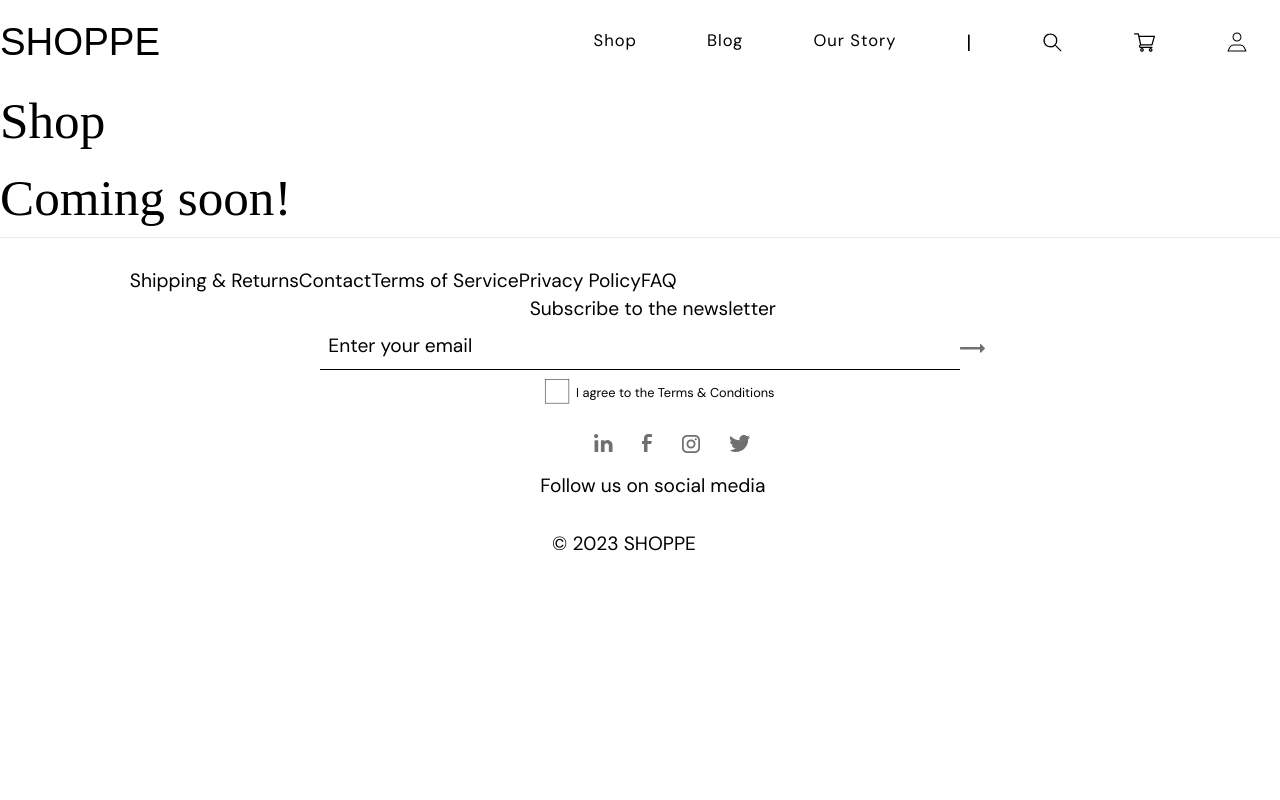
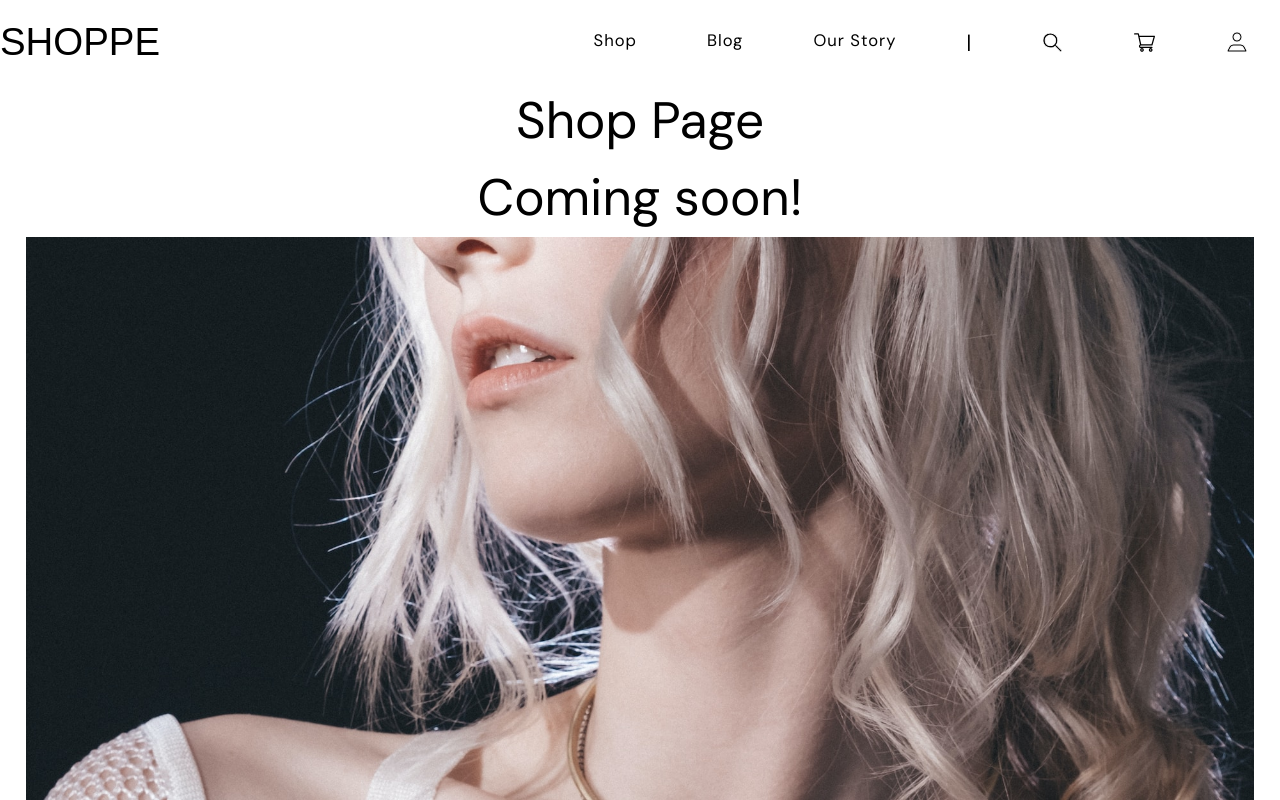
Before and after one commit to danieldraganweb/shoppe-next-app, a Next.js app: page /shop in a window 1280 px wide. Shown: the top 800 px of the page. Built offline with nearby package versions, Linux system fonts and the light colour scheme; a web font is replaced by a local one.

Commit message:
add contetn to shop page

```diff
--- a/app/shop/page.tsx
+++ b/app/shop/page.tsx
@@ -1,11 +1,23 @@
+import styles from "../styles/pages/shop.module.scss";
 import React from "react";
-
+import Image from "next/image";
 const Shop = () => {
   return (
-    <div>
-      <h1>Shop</h1>
-      <h1>Coming soon!</h1>
-    </div>
+    <>
+      <div className={styles.container}>
+        <h1>Shop Page</h1>
+      </div>
+      <div className={styles.container}>
+        <h1>Coming soon!</h1>
+      </div>
+      <Image
+        src="/our-story.jpg"
+        alt="Coming Soon"
+        width={500}
+        height={750}
+        className={styles["img"]}
+      />
+    </>
   );
 };
 
--- a/app/styles/components/Navbar.module.scss
+++ b/app/styles/components/Navbar.module.scss
@@ -20,19 +20,19 @@
       color: $primary-text-color;
       text-align: center;
     }
-    .header a:hover {
-      color: $primary-accent-color;
+    // .header a:hover {
+    //   color: $primary-accent-color;
 
-    }
-    .header a:active {
-      color: $primary-color;
-      transition: all 0.8s ease-in-out;
-      border-style: none;
-    }
-    .header a:visited {
-      border-style: none;
-      background-color: aquamarine;
-    }
+    // }
+    // .header a:active {
+    //   color: $primary-color;
+    //   transition: all 0.8s ease-in-out;
+    //   border-style: none;
+    // }
+    // .header a:visited {
+    //   border-style: none;
+    //   background-color: aquamarine;
+    // }
 }
 .navbar {
     background-color: $secondary-color;
--- a/app/styles/pages/blog.module.scss
+++ b/app/styles/pages/blog.module.scss
@@ -25,7 +25,7 @@ h1{
   h2 {
     font-size: clamp($font-size-mobile, 5vw, $font-size-desktop-ultra-ultra-wide);
     // font-weight: bold;
-    text-align: center;
+    text-align: flex-start;
     color: $primary-accent-color;
     margin-bottom: 10px;
 }
--- a/app/styles/pages/shop.module.scss
+++ b/app/styles/pages/shop.module.scss
@@ -0,0 +1,40 @@
+@use './app/styles/base/_reset' as *;
+@use './app/styles/base/_reset' as *;
+@use './app/styles/base/_typography' as *;
+@use './app/styles/base/_variables' as *;
+@use './app/styles/utils/_mixins';
+@use './app/styles/utils/_functions' as *;
+
+.container {
+  width: 100%;
+  max-width: 78rem;
+  margin: 0 auto;
+  font-family: $primary-font;
+  text-align: justify;
+  padding: 1em;
+  box-sizing: border-box;
+  display: flex;
+    flex-direction: column;
+    justify-content: center;
+    align-items: center;
+    margin: 0 auto;
+    padding: 0 1em;
+    box-sizing: border-box;
+
+
+}
+.img{
+    width: 100%;
+    max-width: 100%;
+    margin: 0 auto;
+    height: 100%;
+    padding: 0 1em;;
+    object-fit: contain;
+    object-position: center;
+    display: flex;
+    flex-direction: column;
+    justify-content: center;
+    align-items: center;
+    box-sizing: border-box;
+
+}
```
Also changed, not shown: public/our-story.jpg (renamed from app/public/our-story.jpg).
